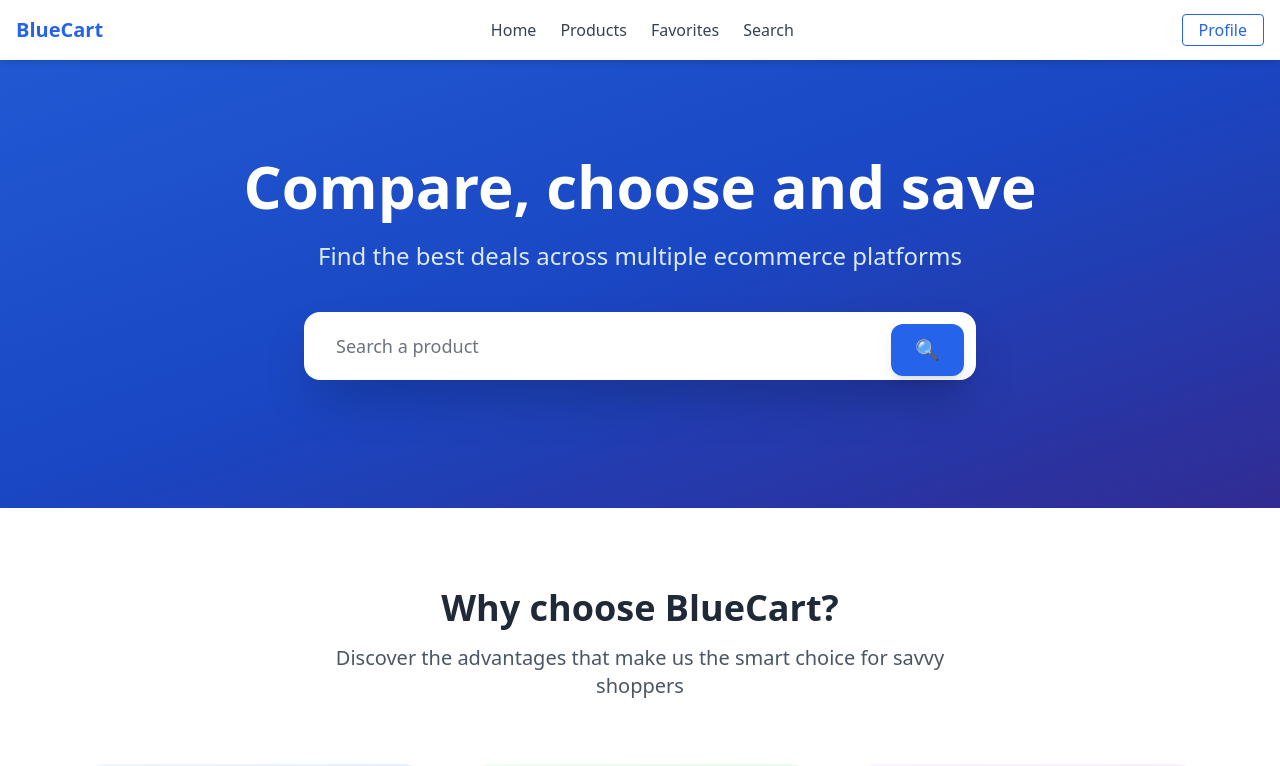
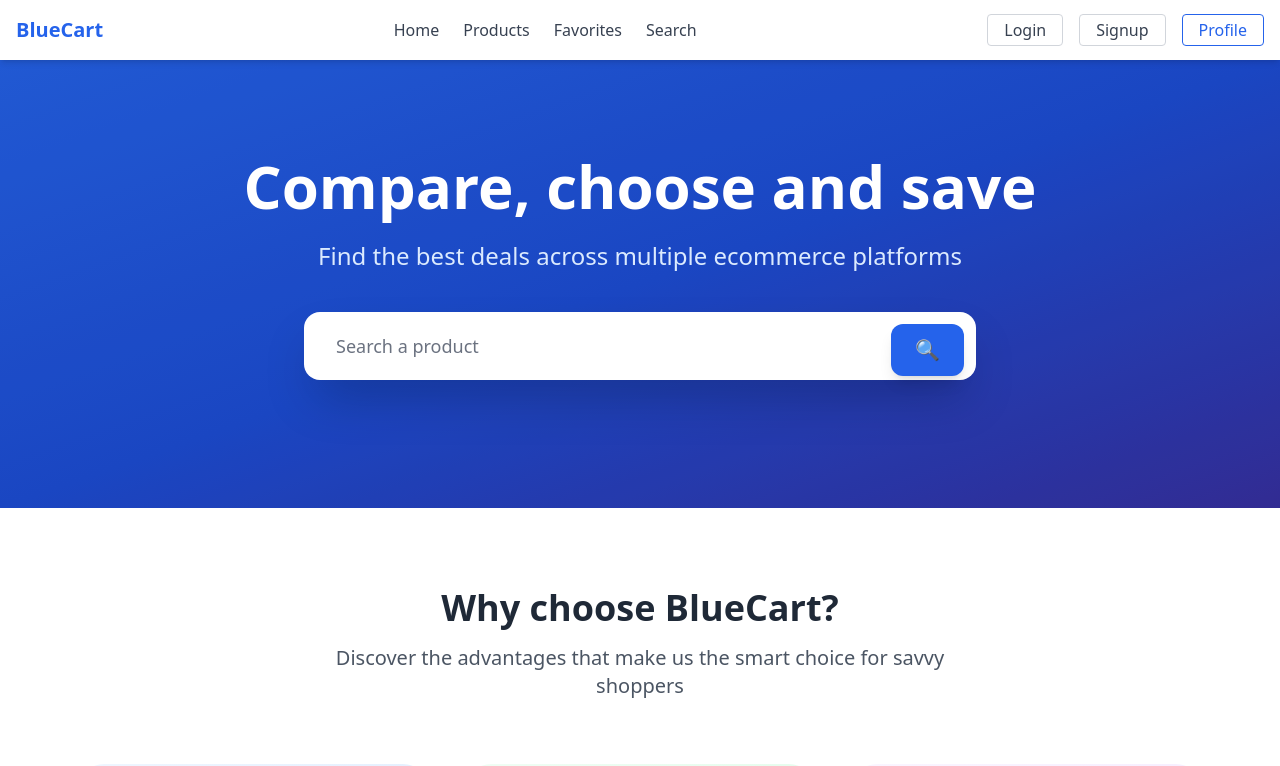
Before and after one commit to Waith93/bluecart-marketplace, a React (Vite) app in the folder client/: page / in a window 1280 px wide. Shown: the top 766 px of the page. Built offline with nearby package versions, Linux system fonts and the light colour scheme.

Commit message:
add sinup/login routes to navbar

```diff
--- a/client/src/App.jsx
+++ b/client/src/App.jsx
@@ -22,6 +22,7 @@ function App() {
             <Route path="/Login" element={<LoginForm/>} />
             <Route path="/Signup" element={<SignupForm/>} />
             <Route path="/Reset-password" element={< ResetPassword/>} />
+            <Route path="/search" element={<SearchBarComponent />} />
           </Routes>
         </main>
 
--- a/client/src/components/Navbar.jsx
+++ b/client/src/components/Navbar.jsx
@@ -16,6 +16,18 @@ const Navbar = () => {
 
       <div className="space-x-4">
         <Link
+          to="/Login"
+          className="text-gray-700 border border-gray-300 px-4 py-1 rounded hover:bg-gray-100 transition"
+        >
+          Login
+        </Link>
+        <Link
+          to="/Signup"
+          className="text-gray-700 border border-gray-300 px-4 py-1 rounded hover:bg-gray-100 transition"
+        >
+          Signup
+        </Link>
+        <Link
           to="/profile"
           className="text-blue-600 border border-blue-600 px-4 py-1 rounded hover:bg-blue-600 hover:text-white transition"
         >
```
